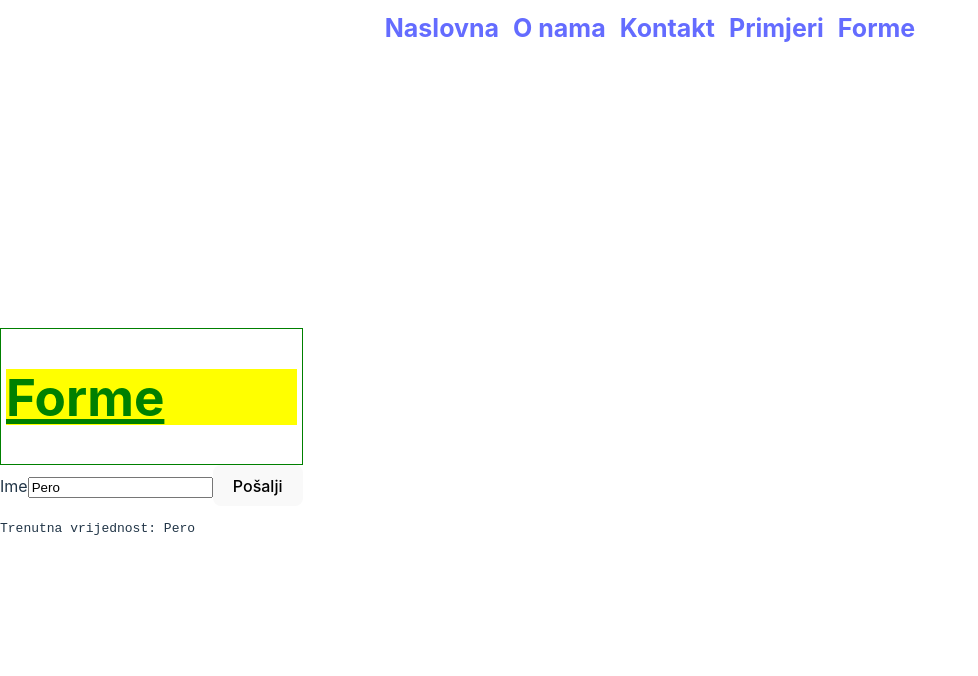
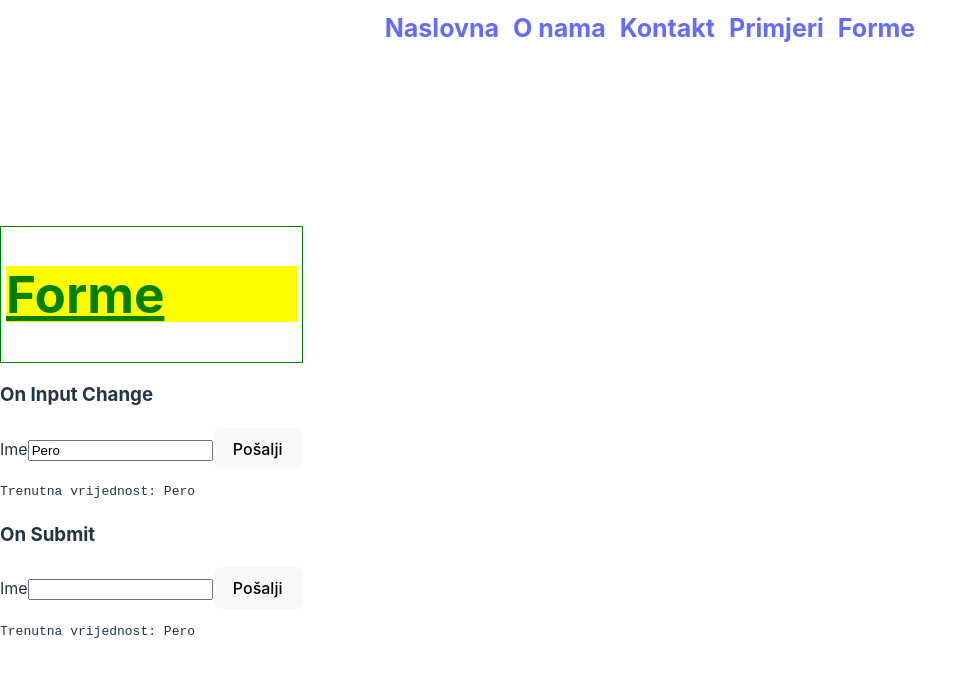
Before and after one commit to webbugt/algebra-react-vjezbe, a React (Vite) app: page /forme in a window 1280 px wide. Shown: the top 676 px of the page, without its empty margins (0-978 px from the left). Built offline with nearby package versions, Linux system fonts and the light colour scheme.

Commit message:
onChange vs onFormSubmint comparison

```diff
--- a/src/components/forme/FunctionalNameForm.jsx
+++ b/src/components/forme/FunctionalNameForm.jsx
@@ -1,13 +1,17 @@
 import { useState } from "react";
 
-export function FunctionalNameForm() {
+export function ControlledNameInput() {
   const [name, setName] = useState("Pero");
+
   const onInputChangeHandler = (event) => {
-    // console.log(event.target.value);
-    setName(event.target.value)
+    const value = event.target.value
+    const valueWithoutNumbers = value.replace(/\d/gi,"")
+    setName(valueWithoutNumbers)
   };
+
   return (
     <form>
+      <h3>On Input Change</h3>
       <label htmlFor="name">Ime</label>
       <input
         name="name"
@@ -20,3 +24,29 @@ export function FunctionalNameForm() {
     </form>
   );
 }
+
+export function NameForm() {
+  const [name, setName] = useState("Pero");
+
+  const onSubmitHandler = (event)=>{
+      event.preventDefault()
+
+      const formElement = event.target
+      const nameValue = formElement.name.value
+
+      setName(nameValue)
+    }
+
+  return (
+    <form onSubmit={onSubmitHandler}>
+      <h3>On Submit</h3>
+      <label htmlFor="name">Ime</label>
+      <input
+        name="name"
+        type="text"
+      />
+      <button type="submit">Pošalji</button>
+      <pre>Trenutna vrijednost: {name}</pre>
+    </form>
+  );
+}
--- a/src/routes/Forme.jsx
+++ b/src/routes/Forme.jsx
@@ -1,4 +1,4 @@
-import { FunctionalNameForm } from "../components/forme/FunctionalNameForm.jsx";
+import { ControlledNameInput, NameForm } from "../components/forme/FunctionalNameForm.jsx";
 import Header from "../components/Header.jsx";
 import { FancyTitle } from "../components/Titles.jsx";
 
@@ -7,7 +7,8 @@ export function Forme() {
     <div>
       <Header />
       <FancyTitle title="Forme" />
-      <FunctionalNameForm />
+      <ControlledNameInput />
+      <NameForm />
     </div>
   );
 }
```
